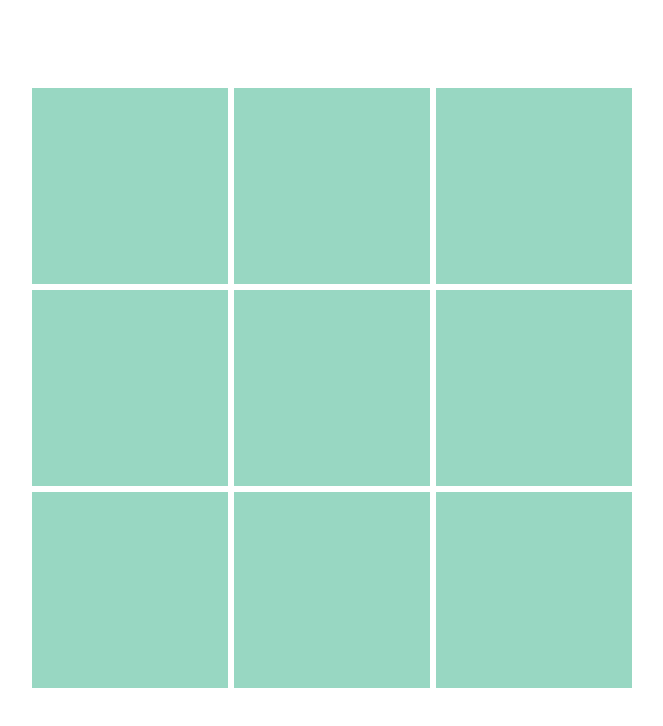
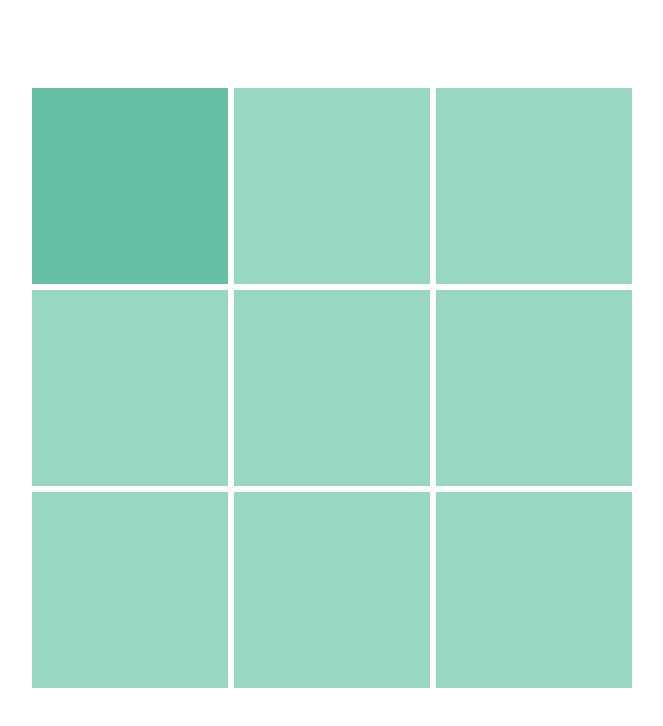
Before and after one commit to markasilum/TicTacToe, a plain HTML site: page index.html in a window 1280 px wide. In both pictures the pointer is over the element 438 px from the left and 186 px from the top of the page. Shown: the whole page, without its empty margins (308-971 px from the left). Drawn offline with Linux system fonts and the light colour scheme.

Commit message:
added hover on tiles

```diff
--- a/style.css
+++ b/style.css
@@ -22,6 +22,9 @@ body{
     height: 196px;
     width: 196px;
 }
+.childBox:hover{
+    background-color: #64bfa4;
+}
 .mark{
     font-size: 150px;
     font-family: Arial, Helvetica, sans-serif;
```
